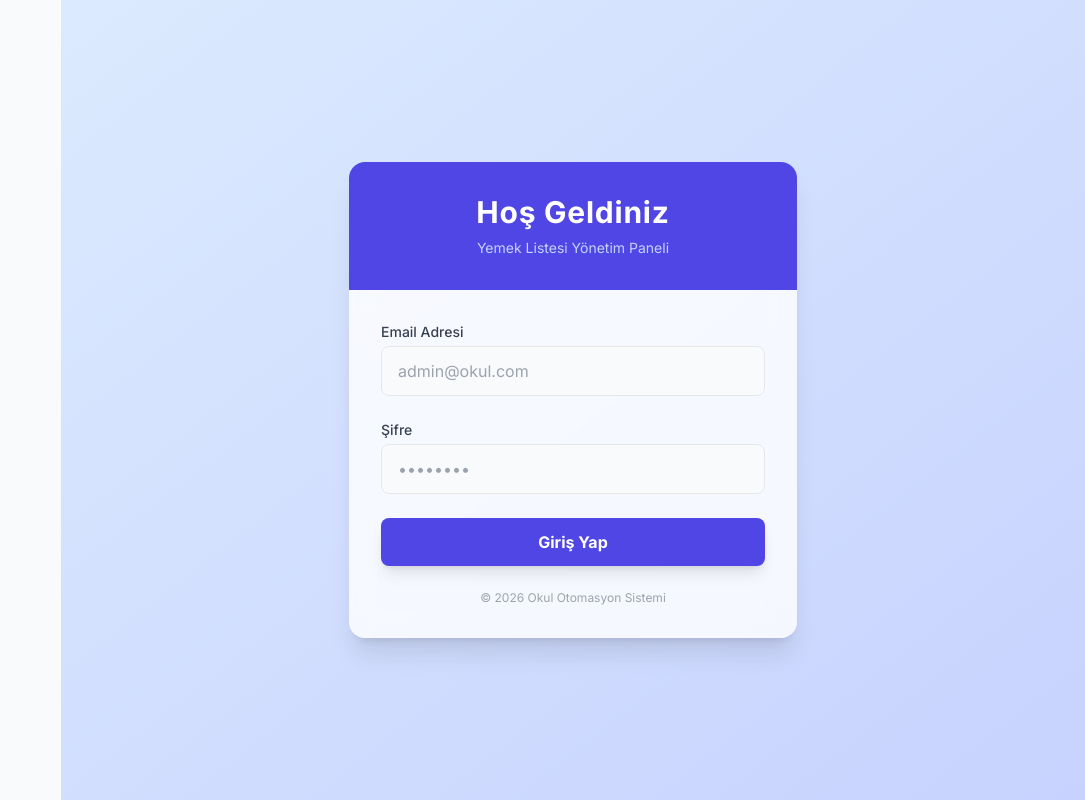
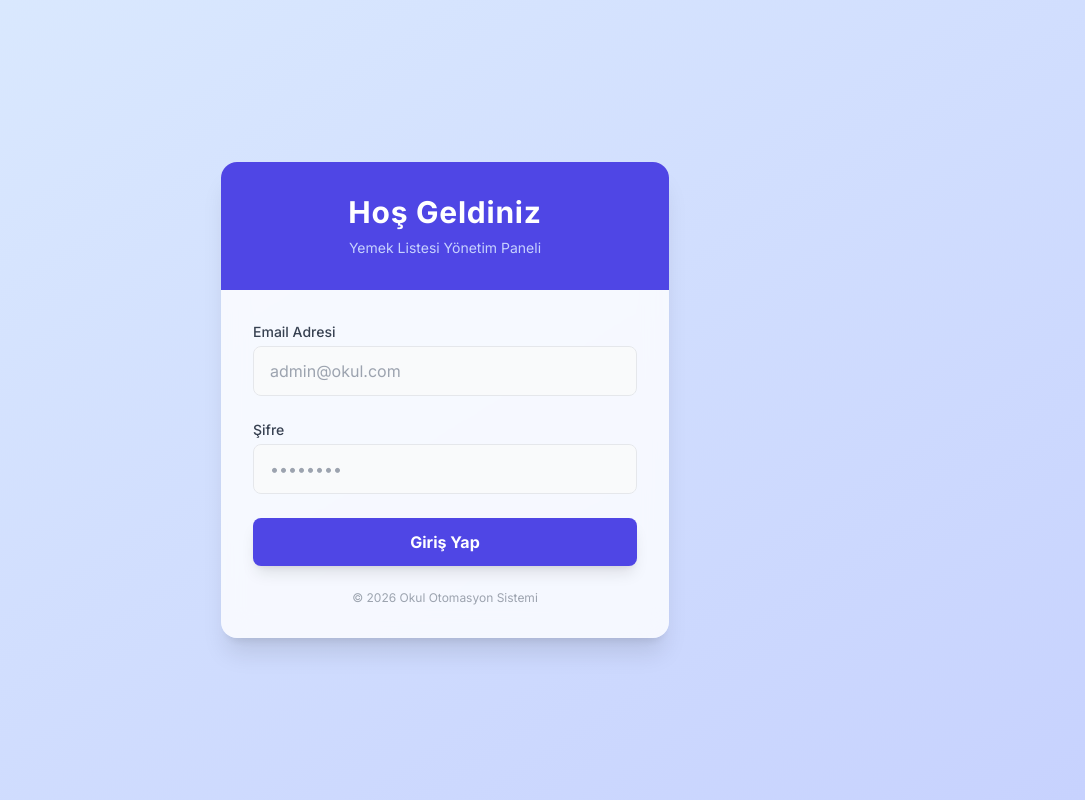
Before and after one commit to erdemwhite/okul-uyg, a Next.js app: page /login in a window 1280 px wide. Shown: the whole page, without its empty margins (195-1280 px from the left). Built offline with nearby package versions, Linux system fonts and the light colour scheme.

Commit message:
yeni güncellemeler

```diff
--- a/app/layout.tsx
+++ b/app/layout.tsx
@@ -1,30 +1,35 @@
-import type { Metadata } from "next";
+"use client";
+import { usePathname } from "next/navigation";
 import { Inter } from "next/font/google";
 import "./globals.css";
-import Sidebar from "@/components/Sidebar"; // Yan menümüzü çağırdık
+import Sidebar from "@/components/Sidebar";
 
 const inter = Inter({ subsets: ["latin"] });
 
-export const metadata: Metadata = {
-  title: "Öğrenci Otomasyonu",
-  description: "Next.js ile geliştirildi",
-};
+// Not: "use client" olduğu için metadata'yı buradan kaldırdık, hata vermesin diye.
 
 export default function RootLayout({
   children,
 }: Readonly<{
   children: React.ReactNode;
 }>) {
+  const pathname = usePathname();
+  // Eğer adres "/login" ise bu değişken true olur
+  const isLoginPage = pathname === "/login";
+
   return (
     <html lang="tr">
       <body className={`${inter.className} bg-gray-50 flex h-screen overflow-hidden`}>
 
-        {/* SOL MENÜ (Sadece burada çağırıyoruz, her yerde çıkıyor) */}
-        <Sidebar />
+        {/* 1. DÜZELTME: Eğer Login sayfasındaysak Sidebar'ı GİZLE (render etme) */}
+        {!isLoginPage && <Sidebar />}
 
-        {/* SAĞ TARAF: SAYFA İÇERİĞİ */}
-        {/* md:ml-64 diyerek menünün genişliği kadar sağa ittik */}
-        <main className="flex-1 md:ml-64 overflow-y-auto h-full w-full">
+        {/* 2. DÜZELTME: Login sayfasındaysak 'md:ml-64' boşluğunu verme, tam ekran olsun */}
+        <main
+          className={`flex-1 overflow-y-auto h-full w-full ${
+            isLoginPage ? "" : "md:ml-64"
+          }`}
+        >
             {children}
         </main>
 
--- a/app/login/page.tsx
+++ b/app/login/page.tsx
@@ -15,7 +15,7 @@ const handleLogin =(e: React.FormEvent)=>{
 }
 
 return (
-      <div className="flex min-h-screen flex-col items-center justify-center bg-gradient-to-br from-blue-100 to-indigo-200 p-4">
+    <div className="flex min-h-screen items-center justify-center bg-gradient-to-br from-blue-100 to-indigo-200 p-4">
       <div className="w-full max-w-md bg-white/80 backdrop-blur-md rounded-2xl shadow-xl overflow-hidden">
 
         {/* Üst Kısım (Header) */}
```
